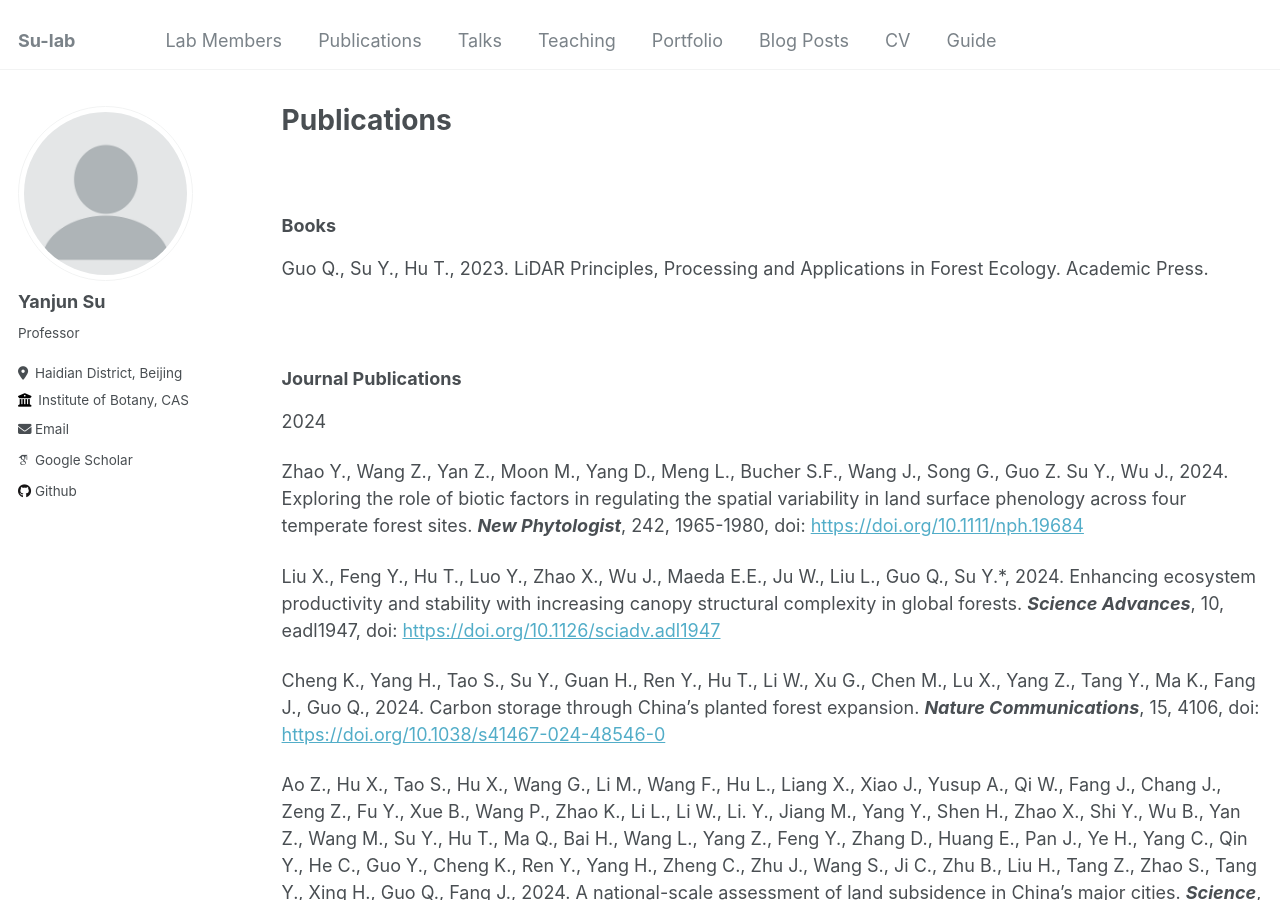
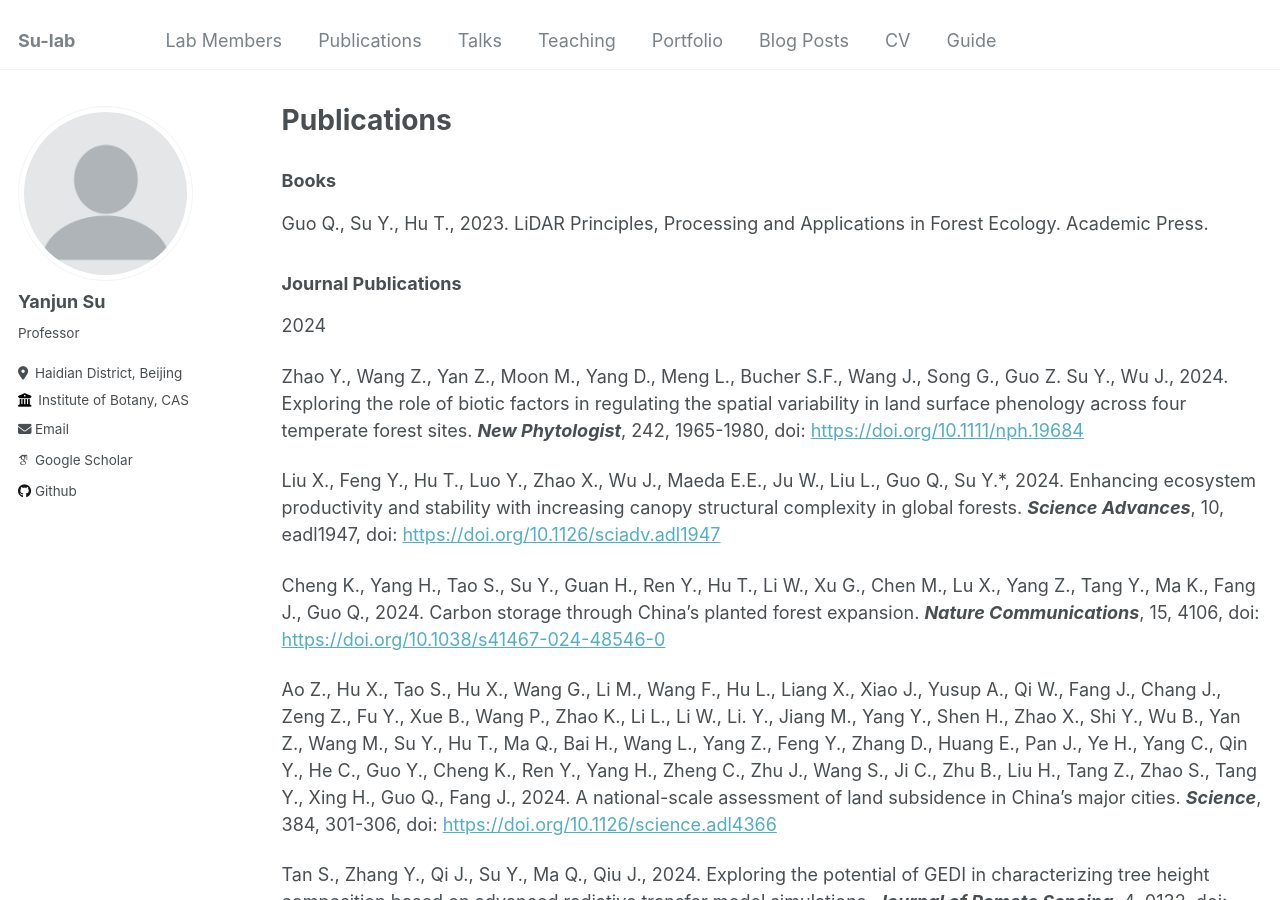
Before and after one commit to krotia/krotia.github.io, a Jekyll site: the page built from _pages/publications.md, in a window 1280 px wide and 900 px high. Built offline with Jekyll 4.4.1, drawn with Linux system fonts in a browser that asks for light colours; some web fonts are replaced.

Commit message:
Update publications.md

```diff
--- a/_pages/publications.md
+++ b/_pages/publications.md
@@ -5,13 +5,9 @@ permalink: /publications/
 author_profile: true
 ---
 
-
-<p>
-  <br>
-</p>
 <h3>Books</h3>
 <p>Guo Q., Su Y., Hu T., 2023. LiDAR Principles, Processing and Applications in Forest Ecology. Academic Press.</p>
-<p><br></p>
+
 <h3>Journal Publications</h3>
 <p>2024</p>
 <p>Zhao Y., Wang Z., Yan Z., Moon M., Yang D., Meng L., Bucher S.F., Wang J., Song G., Guo Z. Su Y., Wu J., 2024. Exploring the role of biotic factors in regulating the spatial variability in land surface phenology across four temperate forest sites. <strong><em>New Phytologist</em></strong>, 242, 1965-1980, doi: <a href="https://doi.org/10.1111/nph.19684">https://doi.org/10.1111/nph.19684</a></p>
```
